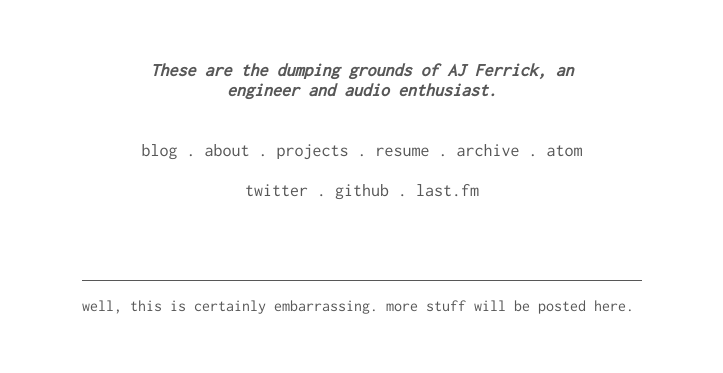
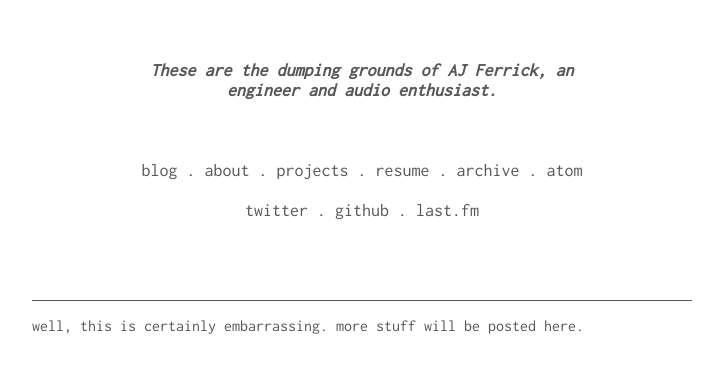
Before and after one commit to ajferrick/blog, a Jekyll site: the page built from projects/index.html, in a window 1280 px wide. Shown: the top 373 px of the page, without its empty margins (278-1001 px from the left). Built offline with Jekyll 4.4.1, drawn with Linux system fonts in a browser that asks for light colours; nearby versions of some CDN libraries.

Commit message:
I commit a great many CSS sins

```diff
--- a/css/master.css
+++ b/css/master.css
@@ -3,7 +3,7 @@ html {
     margin: 0;
 }
 body {
-    width: 560px;
+    width: 660px;
     margin: auto;
     padding: 0 20px 0 20px;
     font-family: "Inconsolata";
@@ -35,11 +35,11 @@ a:hover {
 
 /* Intro */
 .intro {
-    width: 450px;
     margin: 60px auto 80px auto;
 }
 .intro h2 {
-    margin: 0 0 40px 0;
+    width: 450px;
+    margin: 0 auto 60px auto;
     font-size: 18px;
     font-style: italic;
     text-align: center;
```
